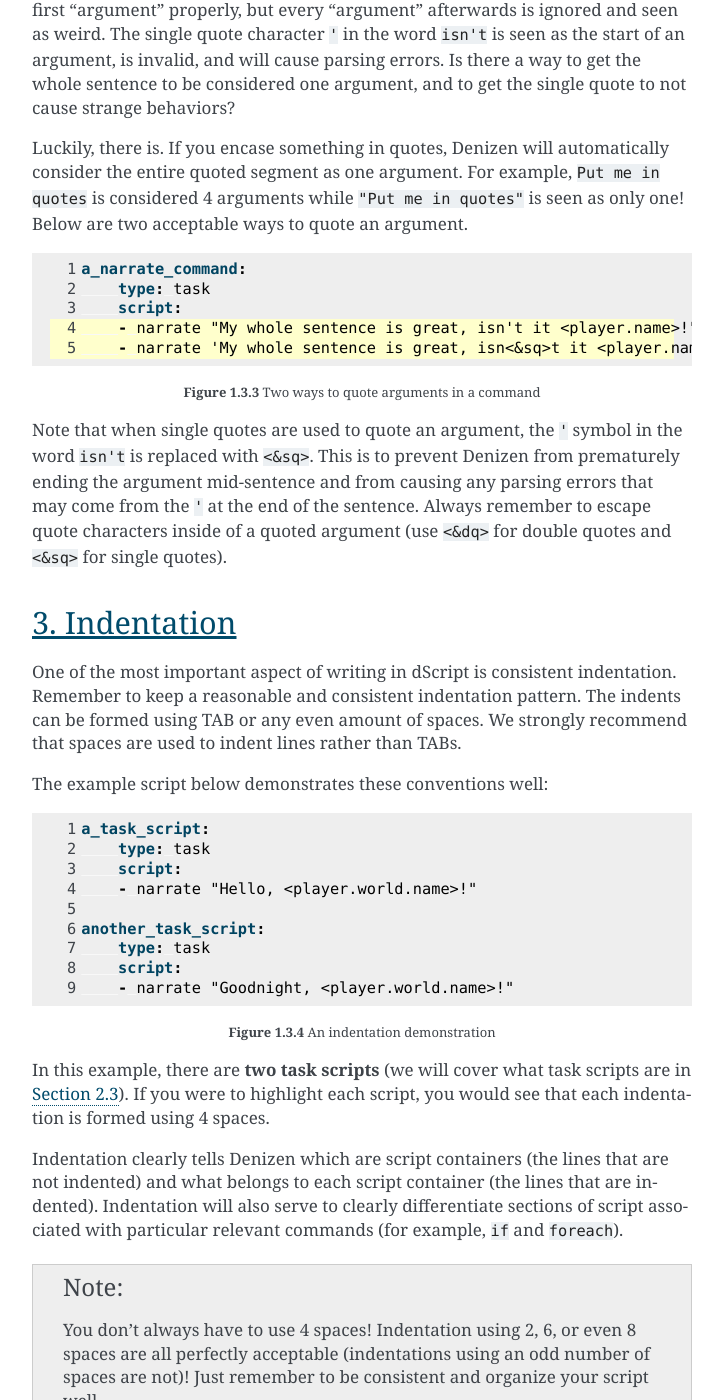
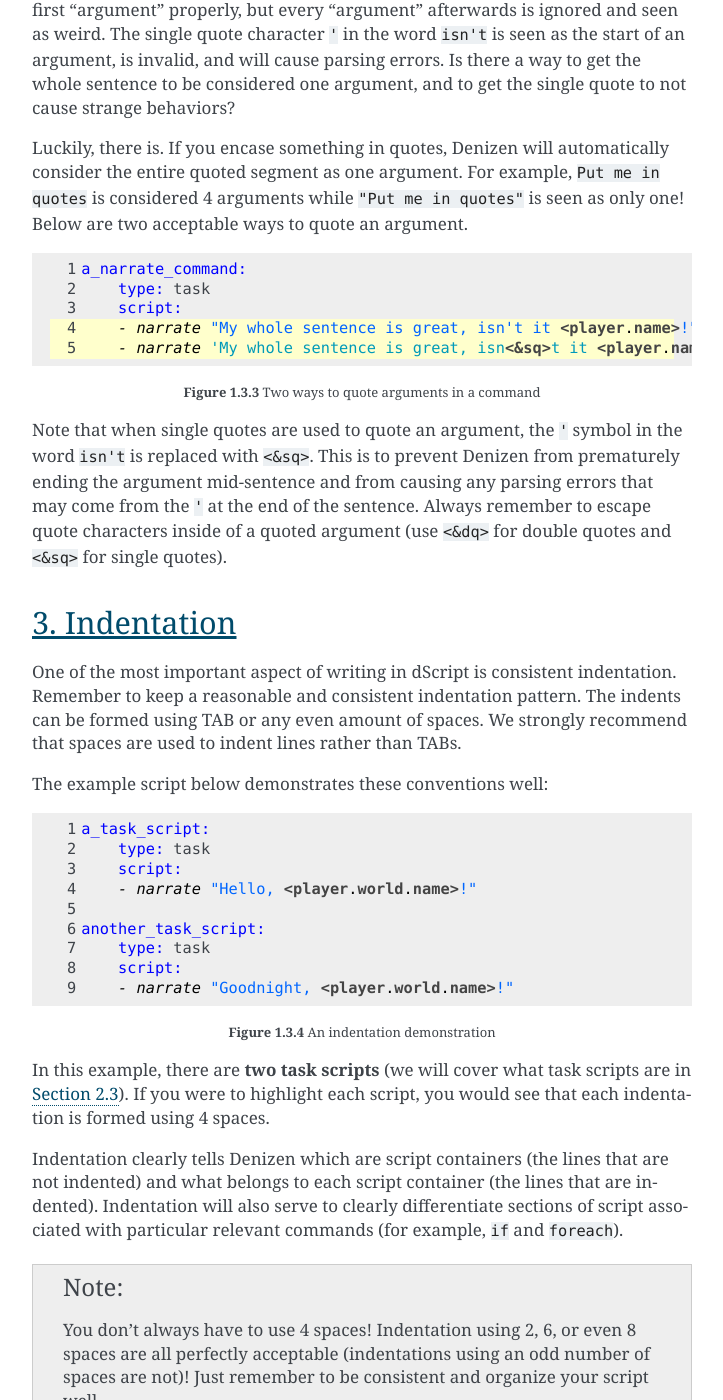
Before and after one commit to DenizenScript/Denizen-For-Bukkit-Docs, a Sphinx documentation site: the page built from source/docs/getting-started/dscript-format.rst, in a window 1280 px wide and 1400 px high, scrolled down 1344 px. Shown: the whole window, without its empty margins (388-1111 px from the left). Built offline with Sphinx 7.4.7, drawn with Linux system fonts in a browser that asks for light colours; pages that are not in the unit, such as notebooks, are missing from menus; some of the changed text lies outside the part shown.

Commit message:
make use of dscript lexer

```diff
--- a/source/docs/basics-of-scripting/an-introduction-to-tags.rst
+++ b/source/docs/basics-of-scripting/an-introduction-to-tags.rst
@@ -23,7 +23,7 @@ back here and continue this tutorial.
 
 For now, let's look at this example:
 
-.. code-block:: yaml
+.. code-block:: dscript
   :name: figure2_1_1
   :linenos:
 
@@ -58,7 +58,7 @@ context of our example, it will return your username.
 But nothing's worth believing without seeing, so let's put it to the test. You
 can use this example:
 
-.. code-block:: yaml
+.. code-block:: dscript
   :name: figure2_1_2
   :linenos:
   :emphasize-lines: 5
@@ -85,7 +85,7 @@ unchanging bit of text. For example, let's say we want a random number from 1 to
 We can use the tag ``<util.random.int[1].to[5]>``. If you doubt it, we can
 always test it! Let's use this script as our example:
 
-.. code-block:: yaml
+.. code-block:: dscript
   :name: figure2_1_3
   :linenos:
   :emphasize-lines: 6
--- a/source/docs/basics-of-scripting/your-first-task-script.rst
+++ b/source/docs/basics-of-scripting/your-first-task-script.rst
@@ -27,7 +27,7 @@ to know is how they work.
 
 Consider the following script:
 
-.. code-block:: yaml
+.. code-block:: dscript
   :name: figure2_3_1
   :linenos:
 
@@ -57,7 +57,7 @@ the script that Denizen should run*. Each line that starts with a ``-`` is a
 Denizen **command**. Each command is run in the order that they are written in.
 Consider the following example:
 
-.. code-block:: yaml
+.. code-block:: dscript
   :name: figure2_3_2
   :linenos:
 
--- a/source/docs/getting-started/dscript-format.rst
+++ b/source/docs/getting-started/dscript-format.rst
@@ -25,7 +25,7 @@ script.
 
 Putting this together, we get the following:
 
-.. code-block:: yaml
+.. code-block:: dscript
   :name: figure1_3_1
   :linenos:
 
@@ -47,7 +47,7 @@ later.
 There may be times when you have a command or a tag that has a space inside of
 it. We have an example script below:
 
-.. code-block:: yaml
+.. code-block:: dscript
   :name: figure1_3_2
   :linenos:
   :emphasize-lines: 4
@@ -83,10 +83,10 @@ consider the entire quoted segment as one argument. For example, ``Put me in
 quotes`` is considered 4 arguments while ``"Put me in quotes"`` is seen as only
 one! Below are two acceptable ways to quote an argument.
 
-.. code-block:: yaml
+.. code-block:: dscript
   :name: figure1_3_3
   :linenos:
-  :emphasize-lines: 4-
+  :emphasize-lines: 4-5
 
   a_narrate_command:
       type: task
@@ -115,7 +115,7 @@ recommend that spaces are used to indent lines rather than TABs.
 
 The example script below demonstrates these conventions well:
 
-.. code-block:: yaml
+.. code-block:: dscript
   :name: _figure1_3_4
   :linenos:
 
```
